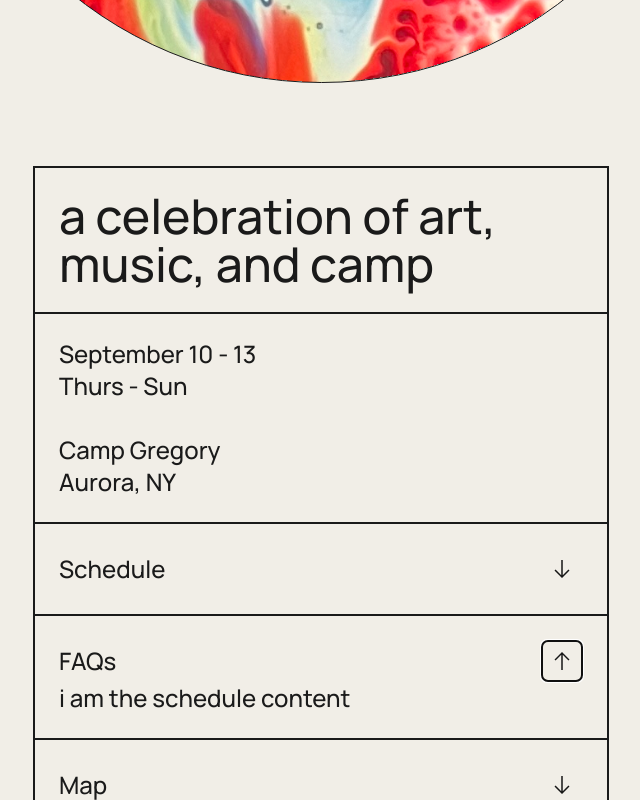
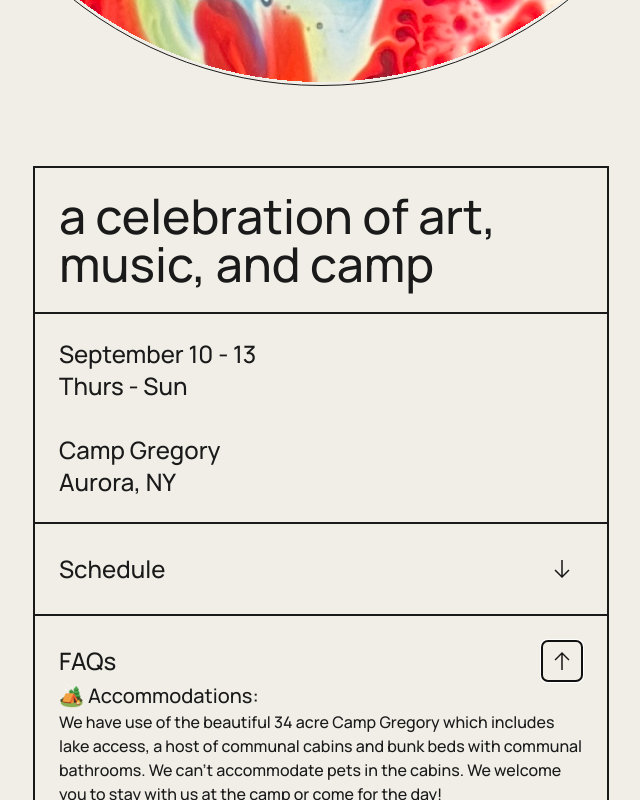
Before and after one commit to goldsamantha/campcamp, a React (Vite) app: page / in a window 1280 px wide. Both pictures are taken after a click on the button 881 px from the left and 1423 px from the top of the page. Shown: the part 762-1562 px from the top of the page, without its empty margins (319-959 px from the left). Built offline with nearby package versions, Linux system fonts and the light colour scheme.

Commit message:
initial blocks and faqs

```diff
--- a/src/App.tsx
+++ b/src/App.tsx
@@ -2,6 +2,9 @@ import { useState } from 'react'
 import heroImg from '/assets/shader1.jpg'
 import campCampLogo from '/campcamplogo.png'
 import Toggle from './Toggle'
+import Schedule from './blocks/Schedule'
+import FAQ from './blocks/FAQ'
+import Transportation from './blocks/Transportation'
 // import './App.css'
 
 function App() {
@@ -13,7 +16,7 @@ function App() {
         <div className="p-12">
           <div className="hero relative">
             <img src={heroImg} className="circle-mask " alt="A gooey groovy swirl" />
-            <span className="border hero-border rounded-[50%] top-0 left-0 md:top-1 md:left-1"></span>
+            <span className="border hero-border rounded-[50%] top-0 left-0"></span>
             <img src={campCampLogo} className="camp-camp-logo" alt="CAMP CAMP" />
           </div>
 
@@ -30,20 +33,16 @@ function App() {
             <p>Aurora, NY</p>
           </div>
 
+
           <div className="border-x-2 border-b-2 w-full p-6 text-2xl">
-            <Toggle title="Schedule">
-              i am the schedule content
-            </Toggle>
+            <Schedule />
+          </div>
+
+          <div className="border-x-2 border-b-2 w-full p-6 text-2xl">
+            <FAQ />
           </div>
           <div className="border-x-2 border-b-2 w-full p-6 text-2xl">
-            <Toggle title="FAQs">
-              i am the schedule content
-            </Toggle>
-          </div>
-          <div className="border-x-2 border-b-2 w-full p-6 text-2xl">
-            <Toggle title="Map">
-              i am the schedule content
-            </Toggle>
+            <Transportation />
           </div>
         </div>
 
--- /dev/null
+++ b/src/blocks/FAQ.tsx
@@ -0,0 +1,61 @@
+import Toggle from "../Toggle";
+
+
+const FAQ = () => {
+  return (
+    <div>
+      <Toggle title="FAQs">
+        <div className="text-xl">
+          <p>
+             🏕️ Accommodations:
+          </p>
+          <p className="text-base pb-4">
+            We have use of the beautiful 34 acre Camp Gregory which includes lake access, a host of communal cabins and bunk beds with communal bathrooms. We can’t accommodate pets in the cabins. We welcome you to stay with us at the camp or come for the day!
+          </p>
+
+
+          <p>
+            🌯 Food:
+          </p>
+          <p className="text-base pb-4">
+            We will provide breakfast and dinner meals through the weekend (see schedule for exact timings) along with snacks and lunch supplies
+          </p>
+
+
+          <p>
+🎨 Events
+          </p>
+          <p className="text-base pb-4">
+Camp Camp is choose your own adventure, while you can attend any of the events on the schedule you’re also welcome to take time at your own pace and rest in the camp woods or in the lake.
+          </p>
+
+
+
+          <p>
+            🧳Packing
+          </p>
+          <p className="text-base pb-4">
+            We will have rustic bunk bed cabins so think of anything you might need for a kids camp weekend: a bathing suit for end of summer lake dips, a sleeping bag, sunscreen. Use the following list:
+
+            <ul className="list-disc pl-6">
+              <li>Sleeping bag, pillow</li>
+              <li>Towel, toiletries </li>
+              <li>Bathing suit </li>
+              <li>Headlamp and/or flashlight </li>
+              <li>warm socks, sweatshirt, and jammies for cool nights </li>
+              <li>Rain shell in case </li>
+              <li>(optional) Washed cotton/wool to dye with indigo </li>
+              <li>(optional) camping chair to pull up by the fire and/or hammock </li>
+              <li>BYOB – we will have plenty of food for meals and snacking, and a variety of beverages but feel free to bring your own </li>
+              as well and we can store in the industrial fridge
+              <li>A piece of art that you want to show! We can accommodate outdoor and indoor art! Reach out to Goldsam individually if </li>
+              you want to install something!
+            </ul>
+          </p>
+        </div>
+      </Toggle>
+    </div>
+  );
+}
+
+export default FAQ;
--- /dev/null
+++ b/src/blocks/Schedule.tsx
@@ -0,0 +1,14 @@
+import Toggle from "../Toggle";
+
+
+const Schedule = () => {
+  return (
+    <div>
+      <Toggle title="Schedule">
+        i am the schedule content
+      </Toggle>
+    </div>
+  );
+}
+
+export default Schedule;
--- /dev/null
+++ b/src/blocks/Transportation.tsx
@@ -0,0 +1,14 @@
+import Toggle from "../Toggle";
+
+
+const Transportation = () => {
+  return (
+    <div>
+      <Toggle title="Transportation">
+        i am the map content
+      </Toggle>
+    </div>
+  );
+}
+
+export default Transportation;
--- a/src/style.css
+++ b/src/style.css
@@ -128,7 +128,7 @@ button:focus-visible {
 }
 
 .hero-border {
-  width: 793px;
+  width: 800px;
   height: auto;
   aspect-ratio: 1;
   max-width: 100%;
```
